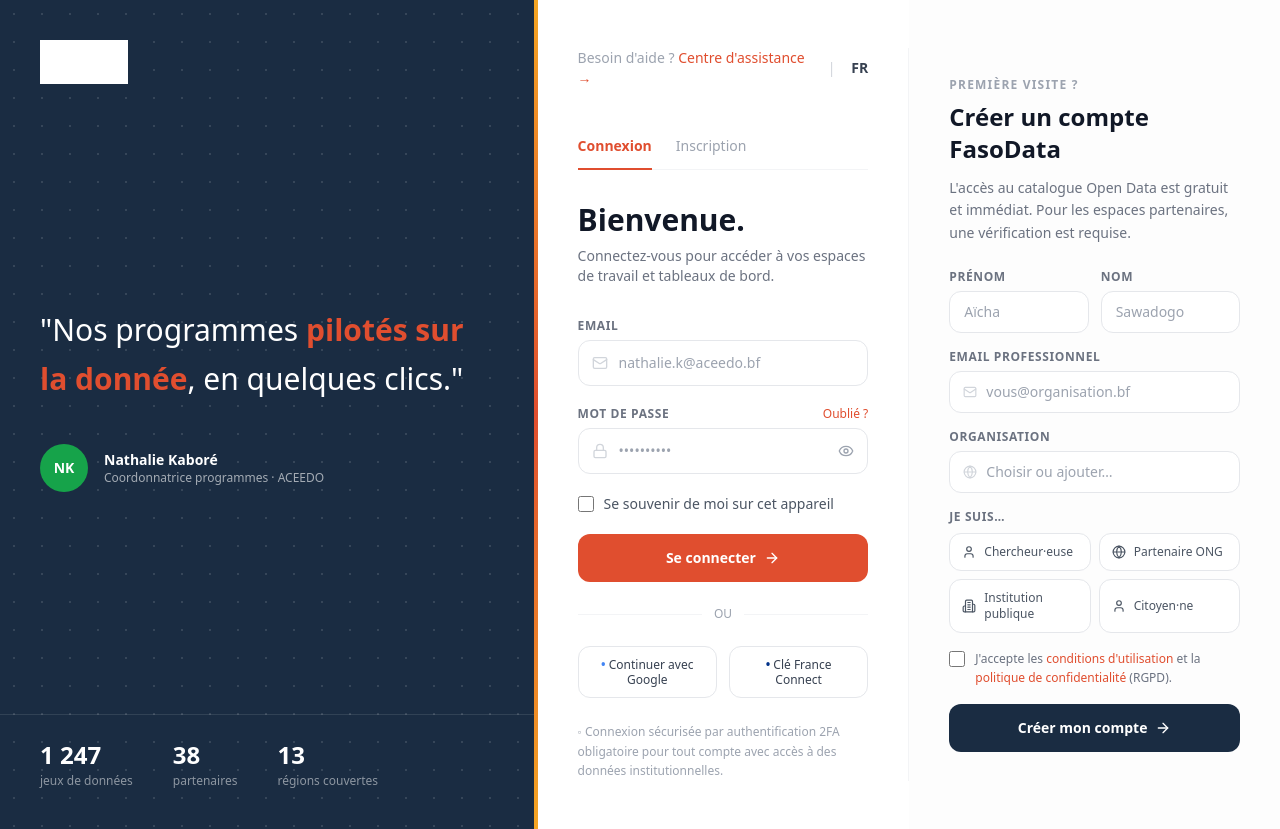
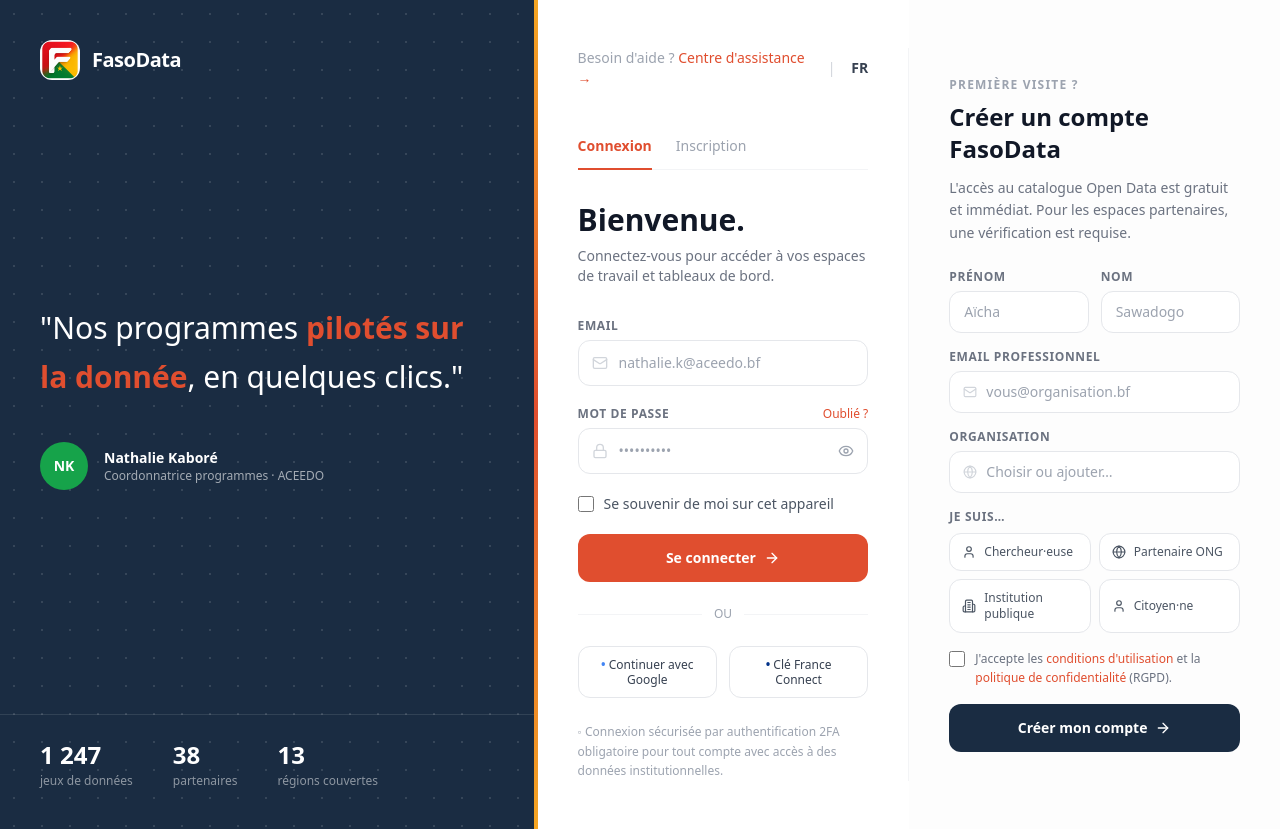
Before and after one commit to houedraogo/FasoData, a Next.js app in the folder apps/web/: page /auth/connexion in a window 1280 px wide. Built offline with nearby package versions, Linux system fonts and the light colour scheme; no server answers.

Commit message:
fix: navbar blanc + picto dans les sidebars navy pour rendu professionnel

```diff
--- a/apps/web/src/app/(institutional)/layout.tsx
+++ b/apps/web/src/app/(institutional)/layout.tsx
@@ -87,9 +87,10 @@
       <aside className="hidden lg:flex w-[200px] bg-[#1A2C42] flex-col fixed inset-y-0 left-0 z-30 shrink-0">
 
         {/* Logo */}
-        <div className="px-5 pt-6 pb-5">
-          <Link href="/" className="flex items-center">
-            <Image src="/logo.png" alt="FasoData" width={130} height={40} className="h-8 w-auto brightness-0 invert" priority />
+        <div className="px-4 pt-6 pb-5">
+          <Link href="/" className="flex items-center gap-2.5 group">
+            <Image src="/picto.png" alt="" width={32} height={32} className="w-8 h-8 rounded-lg object-cover shrink-0" priority />
+            <span className="text-white font-bold text-base tracking-tight group-hover:opacity-90 transition-opacity">FasoData</span>
           </Link>
         </div>
 
@@ -156,8 +157,9 @@
           <aside className="relative w-72 max-w-[85vw] bg-[#1A2C42] flex flex-col h-full shadow-2xl">
             {/* Header drawer */}
             <div className="flex items-center justify-between px-5 pt-6 pb-5">
-              <Link href="/" onClick={() => setDrawerOpen(false)} className="flex items-center">
-                <Image src="/logo.png" alt="FasoData" width={120} height={36} className="h-8 w-auto brightness-0 invert" />
+              <Link href="/" onClick={() => setDrawerOpen(false)} className="flex items-center gap-2.5">
+                <Image src="/picto.png" alt="" width={32} height={32} className="w-8 h-8 rounded-lg object-cover shrink-0" />
+                <span className="text-white font-bold text-base">FasoData</span>
               </Link>
               <button onClick={() => setDrawerOpen(false)}
                 className="w-8 h-8 flex items-center justify-center text-white/40 hover:text-white rounded-lg">
--- a/apps/web/src/app/admin/layout.tsx
+++ b/apps/web/src/app/admin/layout.tsx
@@ -48,9 +48,10 @@
       <aside className="hidden w-[200px] bg-[#1A2C42] lg:flex flex-col fixed inset-y-0 left-0 z-30 shrink-0">
 
         {/* Logo */}
-        <div className="px-5 pt-6 pb-5">
-          <Link href="/" className="flex items-center">
-            <Image src="/logo.png" alt="FasoData" width={130} height={40} className="h-8 w-auto brightness-0 invert" priority />
+        <div className="px-4 pt-6 pb-5">
+          <Link href="/" className="flex items-center gap-2.5 group">
+            <Image src="/picto.png" alt="" width={32} height={32} className="w-8 h-8 rounded-lg object-cover shrink-0" priority />
+            <span className="text-white font-bold text-base tracking-tight group-hover:opacity-90 transition-opacity">FasoData</span>
           </Link>
         </div>
 
--- a/apps/web/src/app/auth/connexion/page.tsx
+++ b/apps/web/src/app/auth/connexion/page.tsx
@@ -137,8 +137,9 @@
         <div className="absolute right-0 top-0 bottom-0 w-1 bg-gradient-to-b from-[#F5A623] via-[#E04E2F] to-[#F5A623]" />
 
         {/* Logo */}
-        <div className="px-10 pt-10">
-          <Image src="/logo.png" alt="FasoData" width={160} height={50} className="h-11 w-auto brightness-0 invert" priority />
+        <div className="px-10 pt-10 flex items-center gap-3">
+          <Image src="/picto.png" alt="" width={40} height={40} className="w-10 h-10 rounded-xl object-cover shrink-0" priority />
+          <span className="text-white font-bold text-xl tracking-tight">FasoData</span>
         </div>
 
         {/* Quote centrale */}
--- a/apps/web/src/components/layout/Navbar.tsx
+++ b/apps/web/src/components/layout/Navbar.tsx
@@ -26,7 +26,7 @@
   return (
     <div
       className={cn(
-        "inline-flex items-center rounded-full border border-white/15 bg-white/10 p-1",
+        "inline-flex items-center rounded-full border border-gray-200 bg-gray-100 p-1",
         compact && "w-full justify-center"
       )}
       role="group"
@@ -39,7 +39,7 @@
           onClick={() => setLocale(item)}
           className={cn(
             "min-w-9 rounded-full px-2.5 py-1 text-xs font-bold uppercase transition-colors",
-            locale === item ? "bg-white text-faso-navy shadow-sm" : "text-white/60 hover:text-white"
+            locale === item ? "bg-white text-[#1A2C42] shadow-sm" : "text-gray-400 hover:text-gray-700"
           )}
           aria-pressed={locale === item}
         >
@@ -57,7 +57,7 @@
   const [menuOpen, setMenuOpen] = useState(false);
 
   return (
-    <nav className="sticky top-0 z-50 bg-faso-navy/95 backdrop-blur-md border-b border-white/10 shadow-lg">
+    <nav className="sticky top-0 z-50 bg-white border-b border-gray-100 shadow-sm">
       <div className="max-w-7xl mx-auto px-4 sm:px-6 lg:px-8">
         <div className="flex items-center justify-between h-16">
           <Link href="/" className="flex items-center group">
@@ -79,8 +79,8 @@
                 className={cn(
                   "px-4 py-2 rounded-lg text-sm font-medium transition-all duration-200",
                   pathname === href || pathname.startsWith(href + "/")
-                    ? "bg-white/15 text-white"
-                    : "text-white/70 hover:text-white hover:bg-white/10"
+                    ? "bg-[#1A2C42]/8 text-[#1A2C42] font-semibold"
+                    : "text-gray-500 hover:text-[#1A2C42] hover:bg-gray-100"
                 )}
               >
                 {t(labelKey)}
@@ -94,7 +94,7 @@
               <>
                 <Link
                   href={user.role === "admin" ? "/admin" : "/dashboard"}
-                  className="text-sm text-white/70 hover:text-white transition-colors"
+                  className="text-sm text-gray-500 hover:text-[#1A2C42] transition-colors"
                 >
                   {user.full_name || user.email}
                 </Link>
@@ -109,7 +109,7 @@
               <>
                 <Link
                   href="/auth/connexion"
-                  className="text-sm text-white/70 hover:text-white transition-colors"
+                  className="text-sm text-gray-500 hover:text-[#1A2C42] transition-colors"
                 >
                   {t("nav.signIn")}
                 </Link>
@@ -122,7 +122,7 @@
 
           <button
             type="button"
-            className="lg:hidden text-white/80 hover:text-white"
+            className="lg:hidden text-gray-500 hover:text-[#1A2C42]"
             onClick={() => setMenuOpen(!menuOpen)}
             aria-label={menuOpen ? "Close menu" : "Open menu"}
             aria-expanded={menuOpen}
@@ -132,24 +132,24 @@
         </div>
 
         {menuOpen && (
-          <div className="lg:hidden py-4 border-t border-white/10 space-y-1">
+          <div className="lg:hidden py-4 border-t border-gray-100 space-y-1">
             {navLinks.map(({ href, labelKey, icon: Icon }) => (
               <Link
                 key={href}
                 href={href}
-                className="flex items-center gap-3 px-4 py-3 text-white/80 hover:text-white hover:bg-white/10 rounded-xl transition-all"
+                className="flex items-center gap-3 px-4 py-3 text-gray-600 hover:text-[#1A2C42] hover:bg-gray-50 rounded-xl transition-all"
                 onClick={() => setMenuOpen(false)}
               >
                 <Icon className="w-4 h-4" />
                 {t(labelKey)}
               </Link>
             ))}
-            <div className="pt-3 border-t border-white/10 space-y-2">
+            <div className="pt-3 border-t border-gray-100 space-y-2">
               <LanguageToggle compact />
               {user ? (
                 <Link
                   href="/dashboard"
-                  className="flex items-center justify-center gap-2 w-full py-2.5 bg-faso-red text-white font-semibold rounded-xl"
+                  className="flex items-center justify-center gap-2 w-full py-2.5 bg-[#E04E2F] text-white font-semibold rounded-xl"
                   onClick={() => setMenuOpen(false)}
                 >
                   {t("nav.workspace")}
@@ -158,14 +158,14 @@
                 <>
                   <Link
                     href="/auth/connexion"
-                    className="block text-center py-2.5 text-white/80 hover:text-white"
+                    className="block text-center py-2.5 text-gray-600 hover:text-[#1A2C42]"
                     onClick={() => setMenuOpen(false)}
                   >
                     {t("nav.signIn")}
                   </Link>
                   <Link
                     href="/auth/inscription"
-                    className="flex items-center justify-center gap-2 w-full py-2.5 bg-faso-red text-white font-semibold rounded-xl"
+                    className="flex items-center justify-center gap-2 w-full py-2.5 bg-[#E04E2F] text-white font-semibold rounded-xl"
                     onClick={() => setMenuOpen(false)}
                   >
                     {t("nav.signUp")}
```
